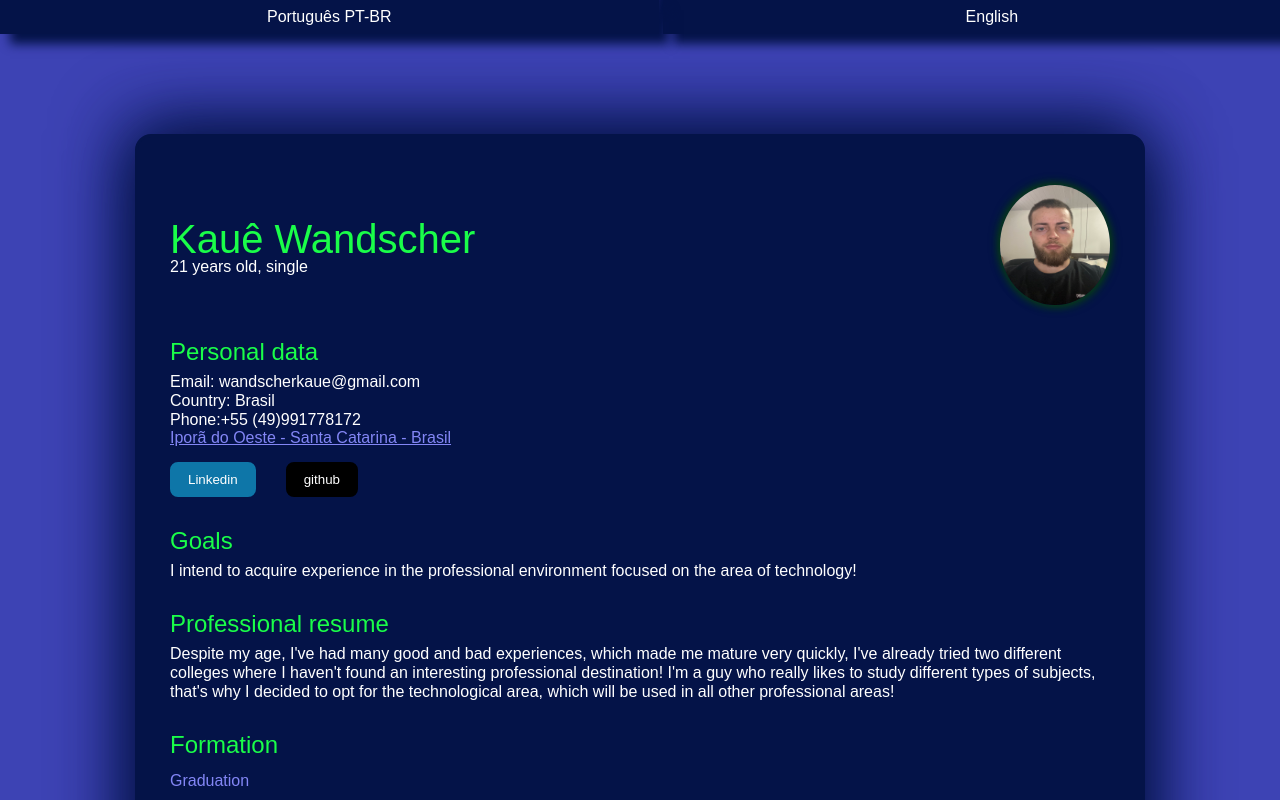
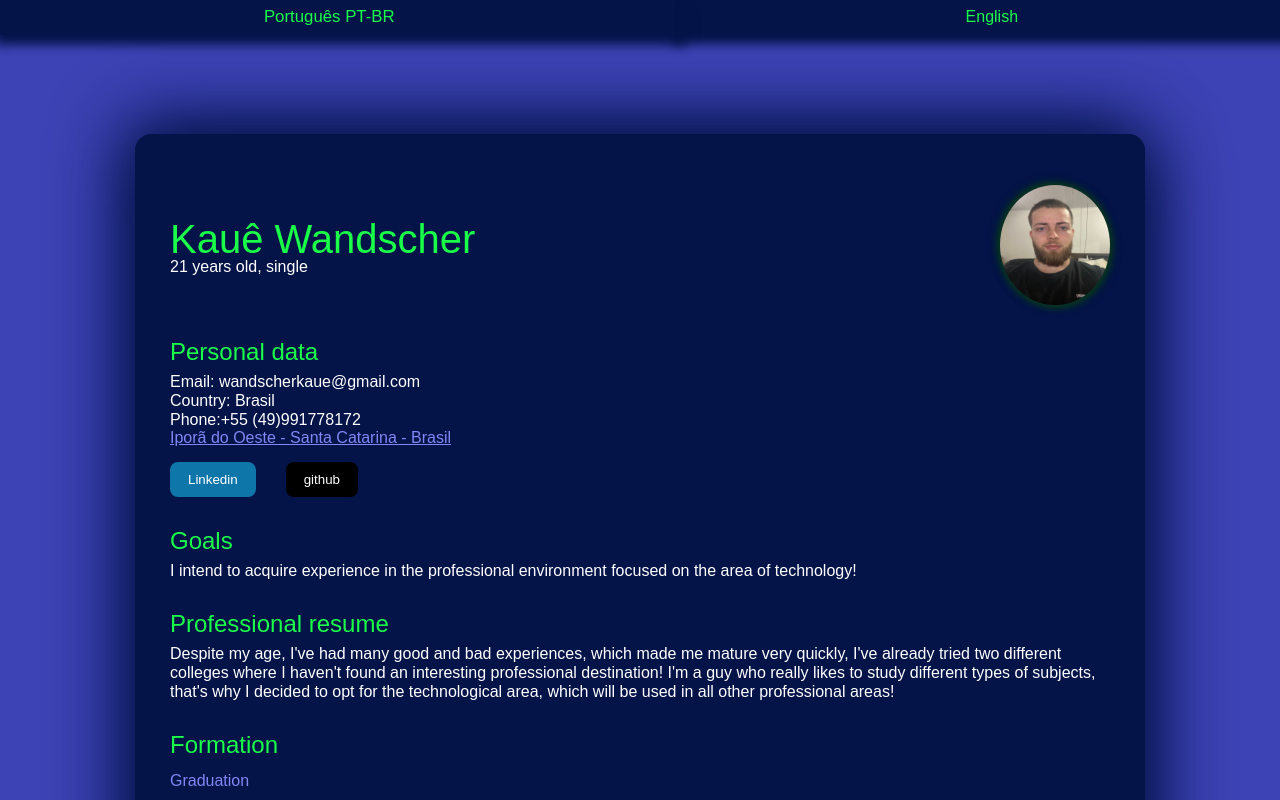
Before and after one commit to kauewa/Curriculo, a plain HTML site: page ingles.html in a window 1280 px wide. Shown: the top 800 px of the page. Drawn offline with Linux system fonts and the light colour scheme; a script that the page names is missing; a web font is replaced by a local one.

Commit message:
Adicionando design de seletor da língua

```diff
--- a/ingles.html
+++ b/ingles.html
@@ -11,8 +11,8 @@
 
     <body>
         <header>
-            <a href="index.html"><button>Português PT-BR</button></a>
-            <a href="ingles.html"><button>English</button></a>
+            <a href="index.html"><button onclick="ligar(1)" id="port">Português PT-BR</button></a>
+            <a href="ingles.html"><button onclick="ligar(2)" id="ing" class="ligado" >English</button></a>
         </header>
 
         <main>
--- /dev/null
+++ b/main.js
@@ -0,0 +1,9 @@
+function ligar(x){
+    if(x == 1){
+        document.getElementById("port").classList.add('ligado');
+        document.getElementById("ing").classList.remove('ligado');
+    }else if(x == 2){
+        document.getElementById("ing").classList.add('ligado');
+        document.getElementById("port").classList.remove('ligado');
+    }
+}
--- a/style.css
+++ b/style.css
@@ -24,6 +24,17 @@ header button:hover{
     color: #1afe49;
     cursor: pointer;
     transform: scale(1.05);
+}
+
+.ligado{
+    font-size: 1rem;
+    color: #1afe49;
+    width: 49%;
+    margin: 0 auto;
+    padding: 0.5rem;
+    background-color: #041348;
+    border: #041348;
+    box-shadow: 10px 10px 10px #041348, -10px -10px 10px #041348;
 }
 
 body{
```
Also changed, not shown: index.html (+2 -2 lines).
